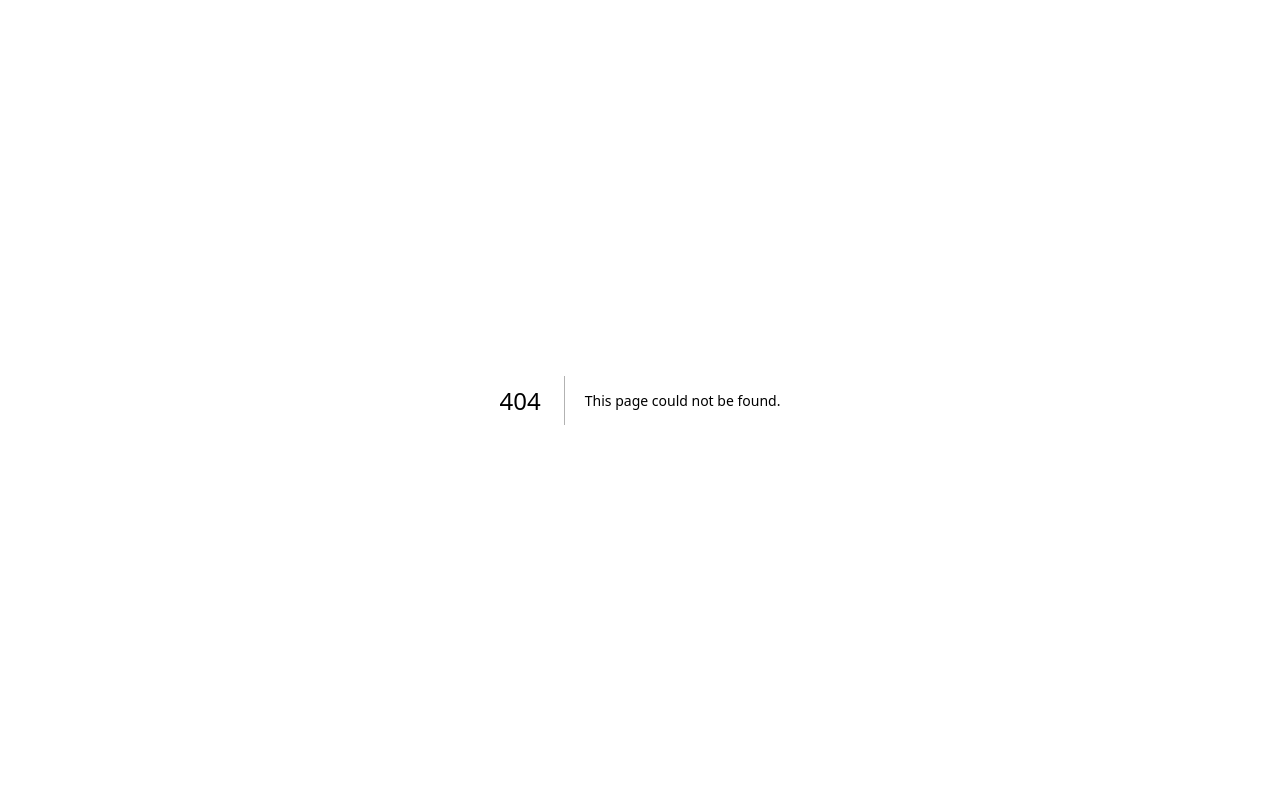
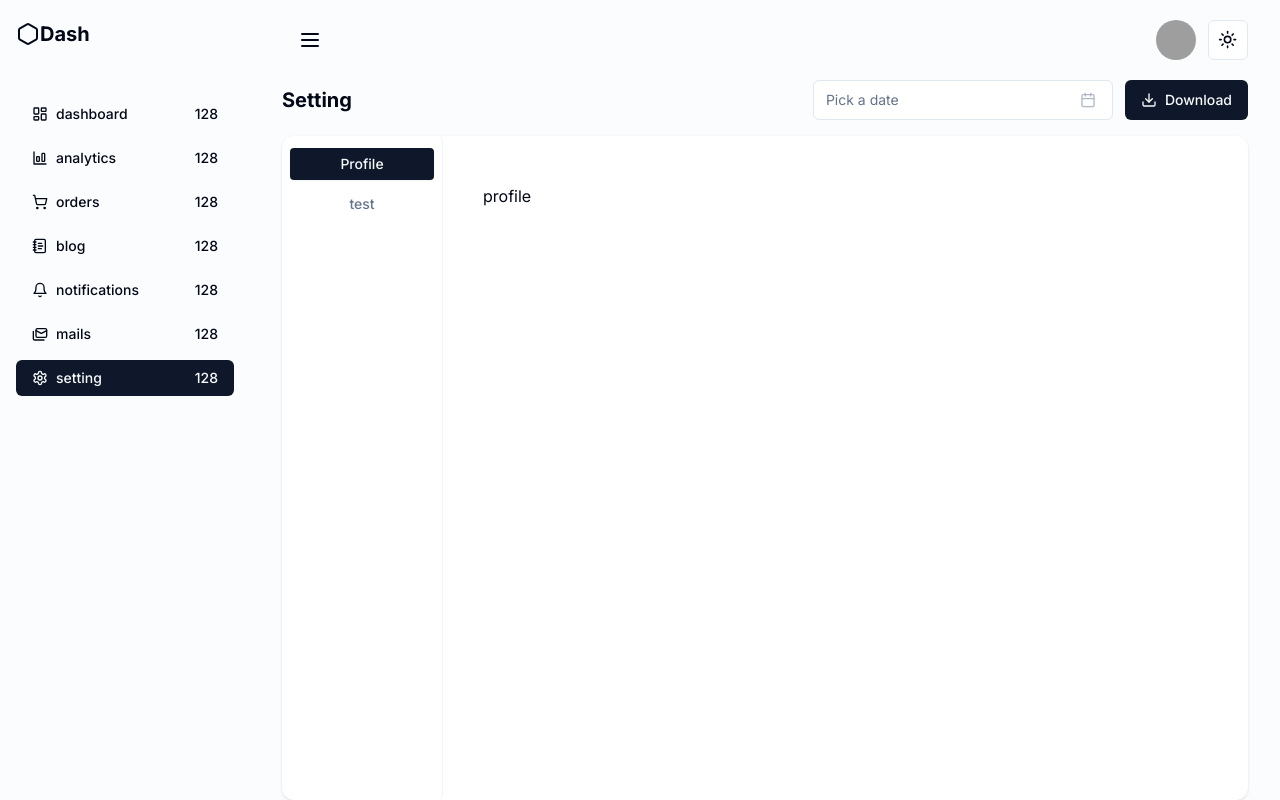
Before and after one commit to SajjadKiani/dashboard-ui, a Next.js app: page /dashboard/setting in a window 1280 px wide. Before the commit this address had no page. Built offline with nearby package versions, Linux system fonts and the light colour scheme; grey boxes are pictures that could not be loaded.

Commit message:
initial setting page

```diff
--- a/package.json
+++ b/package.json
@@ -21,6 +21,7 @@
     "@radix-ui/react-scroll-area": "^1.0.5",
     "@radix-ui/react-separator": "^1.0.3",
     "@radix-ui/react-slot": "^1.1.0",
+    "@radix-ui/react-tabs": "^1.1.0",
     "@tanstack/react-table": "^8.11.8",
     "@tiptap/extension-bullet-list": "file:tiptap/extension-character-count@tiptap/extension-code-block@tiptap/extension-code-block-lowlight@tiptap/extension-collaboration@tiptap/extension-collaboration-cursor@tiptap/extension-color@tiptap/extension-document@tiptap/extension-dropcursor@tiptap/extension-focus@tiptap/extension-font-family@tiptap/extension-heading@tiptap/extension-highlight@tiptap/extension-horizontal-rule@tiptap/extension-image@tiptap/extension-link@tiptap/extension-ordered-list@tiptap/extension-paragraph@tiptap/extension-placeholder@tiptap/extension-subscript@tiptap/extension-superscript@tiptap/extension-table@tiptap/extension-table-header@tiptap/extension-table-row@tiptap/extension-task-item@tiptap/extension-task-list@tiptap/extension-text-align@tiptap/extension-text-style@tiptap/extension-typography@tiptap/extension-underline",
     "@tiptap/extension-floating-menu": "^2.4.0",
--- /dev/null
+++ b/src/app/(dashboard)/dashboard/setting/page.jsx
@@ -0,0 +1,37 @@
+import Toolbar from "@/components/common/Toolbar";
+import { Card, CardContent } from "@/components/ui/card";
+import { Button } from "@/components/ui/button"
+import {
+    Tabs,
+    TabsContent,
+    TabsList,
+    TabsTrigger,
+} from "@/components/ui/tabs"
+
+export default function Page() {
+    return (
+        <div className="flex flex-col gap-4 h-full">
+            <Toolbar title={'Setting'} />
+
+            <Card className="flex-grow">
+                <CardContent className=" h-full p-0">
+                    <Tabs defaultValue="profile" className="w-full h-full grid grid-cols-6">
+                        <TabsList className=" bg-inherit col-span-1 justify-start hidden md:flex md:flex-col md:gap-2 py-3 px-2 h-full border-dotted border-r">
+                            <TabsTrigger className="w-full" value="profile">Profile</TabsTrigger>
+                            <TabsTrigger className="w-full" value="test">test</TabsTrigger>
+                        </TabsList>
+
+                        <div className="md:col-span-5 col-span-6 flex flex-col items-start p-10">
+                            <TabsContent value="profile">
+                                profile
+                            </TabsContent>
+                            <TabsContent value="test">
+                                test
+                            </TabsContent>
+                        </div>
+                    </Tabs>
+                </CardContent>
+            </Card>
+        </div>
+    )
+}
--- a/src/components/layout/links.js
+++ b/src/components/layout/links.js
@@ -1,4 +1,4 @@
-import { LayoutDashboard, BarChartBig, Bell, ShoppingCart, NotebookText, Mails } from "lucide-react"
+import { LayoutDashboard, BarChartBig, Bell, ShoppingCart, NotebookText, Mails, Settings } from "lucide-react"
 
 const Links = [
     {title: 'dashboard', path: '/dashboard', icon: LayoutDashboard},
@@ -7,6 +7,7 @@ const Links = [
     {title: 'blog', path: '/dashboard/blog', icon: NotebookText},
     {title: 'notifications', path: '/dashboard/notifications', icon: Bell },
     {title: 'mails', path: '/dashboard/mails', icon: Mails },
+    {title: 'setting', path: '/dashboard/setting', icon: Settings },
 ]
 
 export default Links;
--- /dev/null
+++ b/src/components/ui/tabs.jsx
@@ -0,0 +1,43 @@
+"use client"
+
+import * as React from "react"
+import * as TabsPrimitive from "@radix-ui/react-tabs"
+
+import { cn } from "@/lib/utils"
+
+const Tabs = TabsPrimitive.Root
+
+const TabsList = React.forwardRef(({ className, ...props }, ref) => (
+  <TabsPrimitive.List
+    ref={ref}
+    className={cn(
+      "inline-flex h-10 items-center justify-center rounded-md bg-muted p-1 text-muted-foreground",
+      className
+    )}
+    {...props} />
+))
+TabsList.displayName = TabsPrimitive.List.displayName
+
+const TabsTrigger = React.forwardRef(({ className, ...props }, ref) => (
+  <TabsPrimitive.Trigger
+    ref={ref}
+    className={cn(
+      "inline-flex items-center justify-center whitespace-nowrap rounded-sm px-3 py-1.5 text-sm font-medium ring-offset-background transition-all focus-visible:outline-none focus-visible:ring-2 focus-visible:ring-ring focus-visible:ring-offset-2 disabled:pointer-events-none disabled:opacity-50 data-[state=active]:bg-primary data-[state=active]:text-primary-foreground data-[state=active]:shadow-sm",
+      className
+    )}
+    {...props} />
+))
+TabsTrigger.displayName = TabsPrimitive.Trigger.displayName
+
+const TabsContent = React.forwardRef(({ className, ...props }, ref) => (
+  <TabsPrimitive.Content
+    ref={ref}
+    className={cn(
+      "mt-2 ring-offset-background focus-visible:outline-none focus-visible:ring-2 focus-visible:ring-ring focus-visible:ring-offset-2",
+      className
+    )}
+    {...props} />
+))
+TabsContent.displayName = TabsPrimitive.Content.displayName
+
+export { Tabs, TabsList, TabsTrigger, TabsContent }
```
Also changed, not shown: 1 other file (tests, documents, lock files or other folders).
